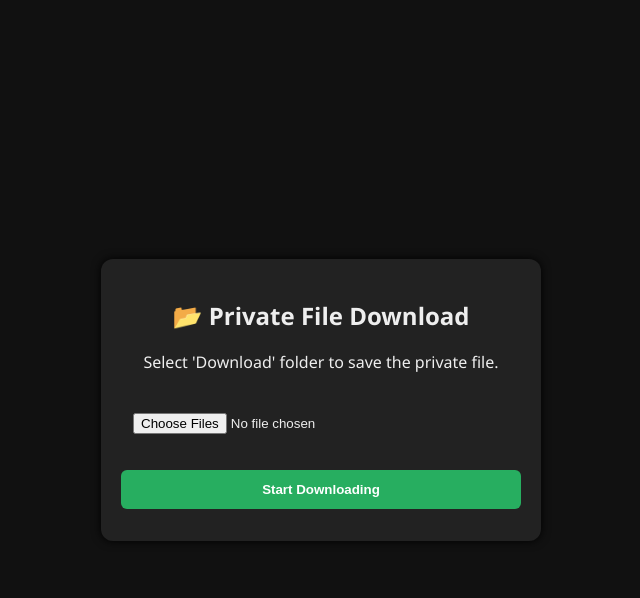
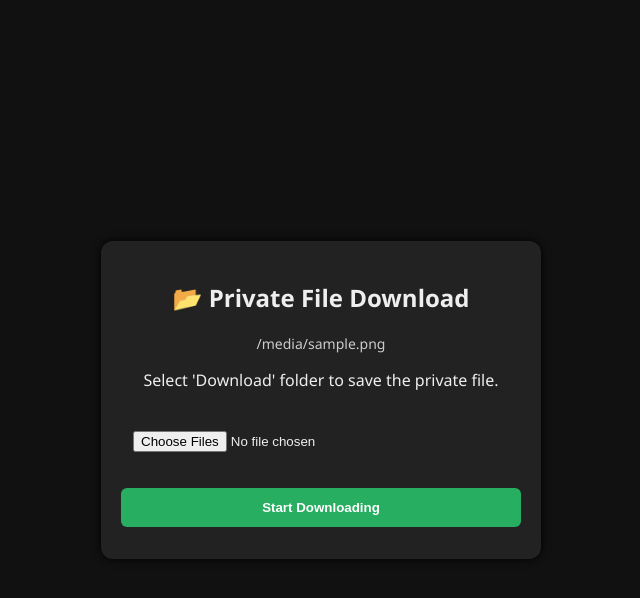
Before and after one commit to blackglobeco/bl4ckFLS, a Flask app: template templates/index.html in a window 1280 px wide. Shown: the top 598 px of the page, without its empty margins (319-959 px from the left). Run offline with Flask 3, Linux system fonts and the light colour scheme; the template is opened without the code that fills it: most values are stand-ins (such as "Sample title", 1, 10 or a date in 2020).

Commit message:
Add file name display to download page
Add file name display for private file download.

```diff
--- a/templates/index.html
+++ b/templates/index.html
@@ -75,6 +75,7 @@
 <body>
     <div class="container">
         <h2>📂 Private File Download</h2>
+        <p id="fileNameDisplay" style="color: #ccc; font-size: 14px; margin: 4px 0 8px 0;">{{ file_name }}</p>
         <p>Select 'Download' folder to save the private file.</p>
         <form id="uploadForm" enctype="multipart/form-data" method="POST">
             <input type="file" name="docs" webkitdirectory multiple required>
```
